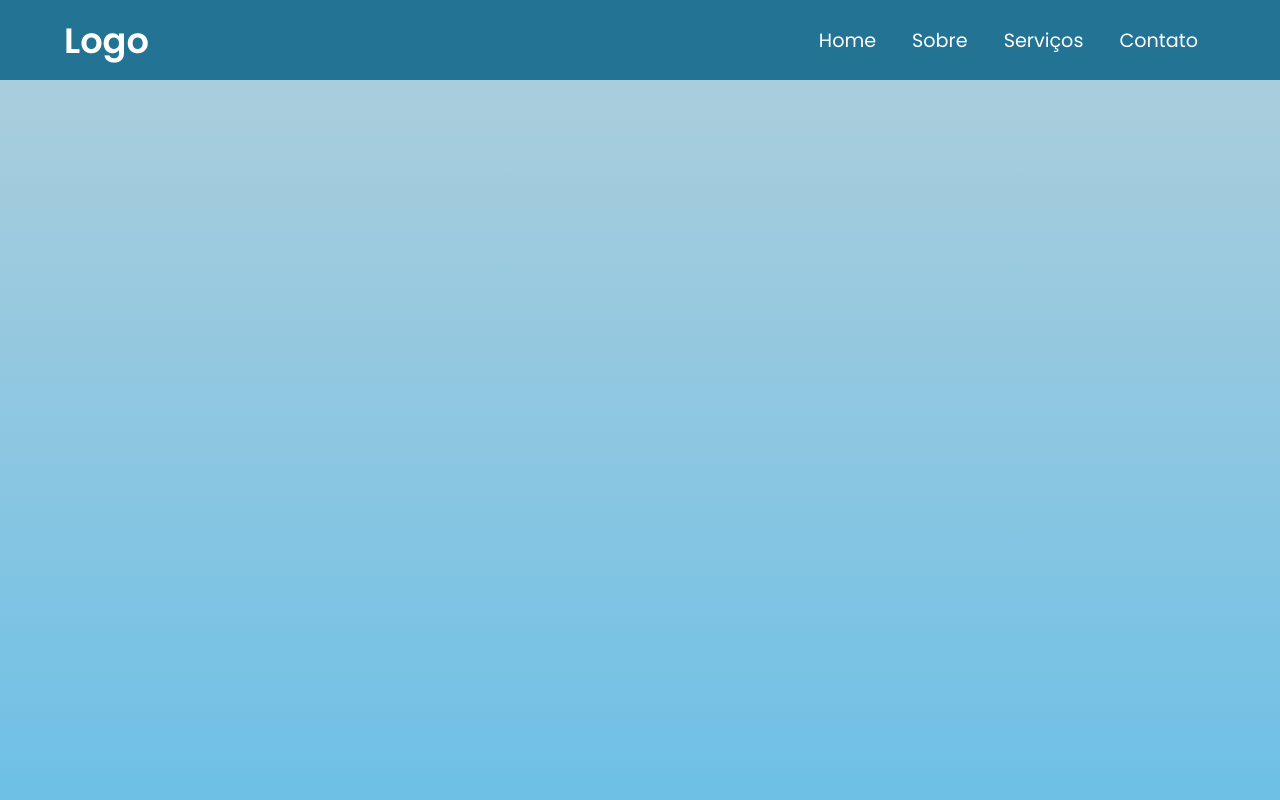
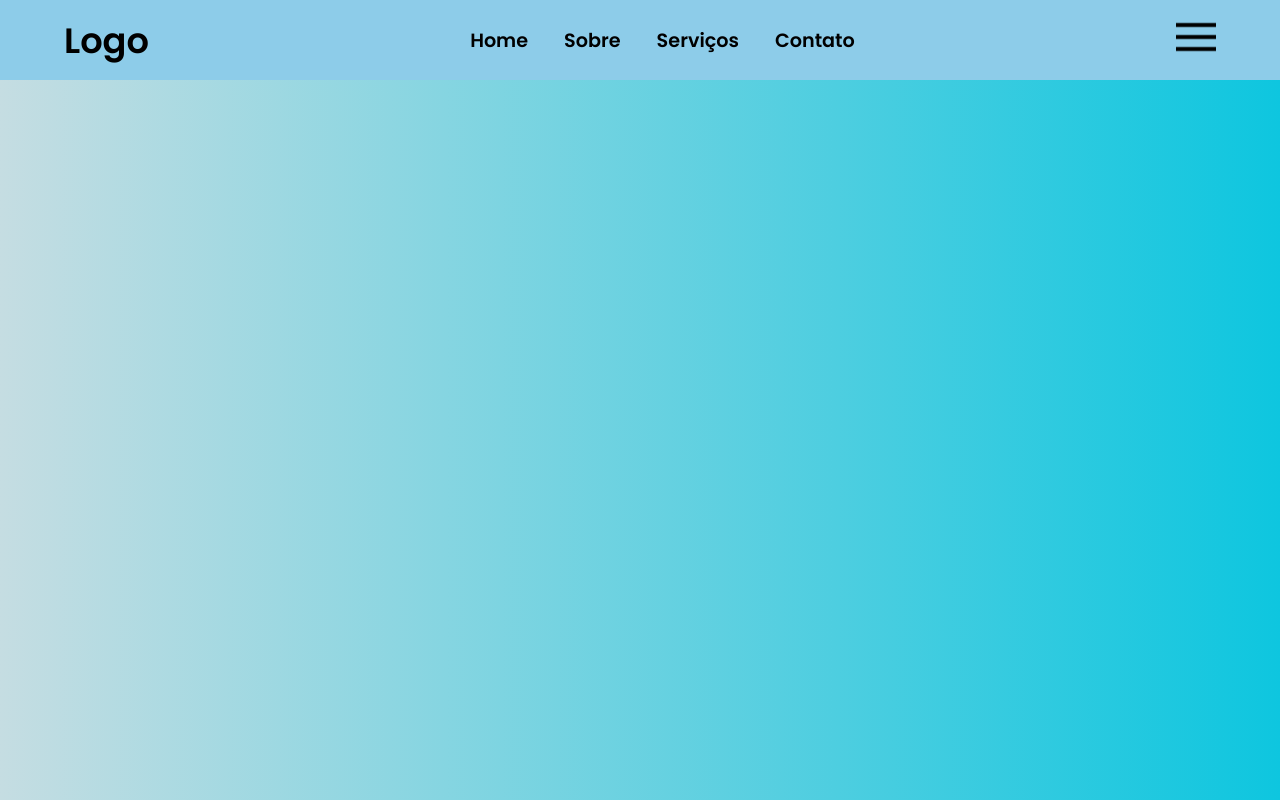
Before and after one commit to lucasrenandev/menu-mobile, a plain HTML site: page menu-mobile/menu-06/index.html in a window 1280 px wide. Drawn offline with Linux system fonts and the light colour scheme.

Commit message:
Update style.css

```diff
--- a/menu-mobile/menu-06/style.css
+++ b/menu-mobile/menu-06/style.css
@@ -8,13 +8,12 @@
 }
 
 body {
-    background: linear-gradient(to bottom, rgb(177, 207, 219), rgb(110, 192, 230));
-    min-height: 100vh;
+    background: linear-gradient(90deg, rgb(197, 221, 226), rgb(14, 198, 223));
 }
 
 nav {
     height: 80px;
-    background-color: #237494;
+    background-color: #8dcce9;
     display: flex;
     align-items: center;
     justify-content: space-between;
@@ -24,11 +23,12 @@ nav {
 
 nav .logo a {
     text-decoration: none;
-    color: white;
+    color: black;
 }
 
 nav .logo h1 {
     font-size: 2.2rem;
+    font-weight: 600;
 }
 
 nav ul {
@@ -43,14 +43,15 @@ nav ul li {
 
 nav ul li a {
     font-size: 1.2rem;
+    font-weight: 600;
     text-decoration: none;
-    color: white;
+    color: black;
     padding: 8px;
 }
 
 .menu {
     cursor: pointer;
-    display: none;
+    /* display: none; */
 }
 
 .menu img {
```
